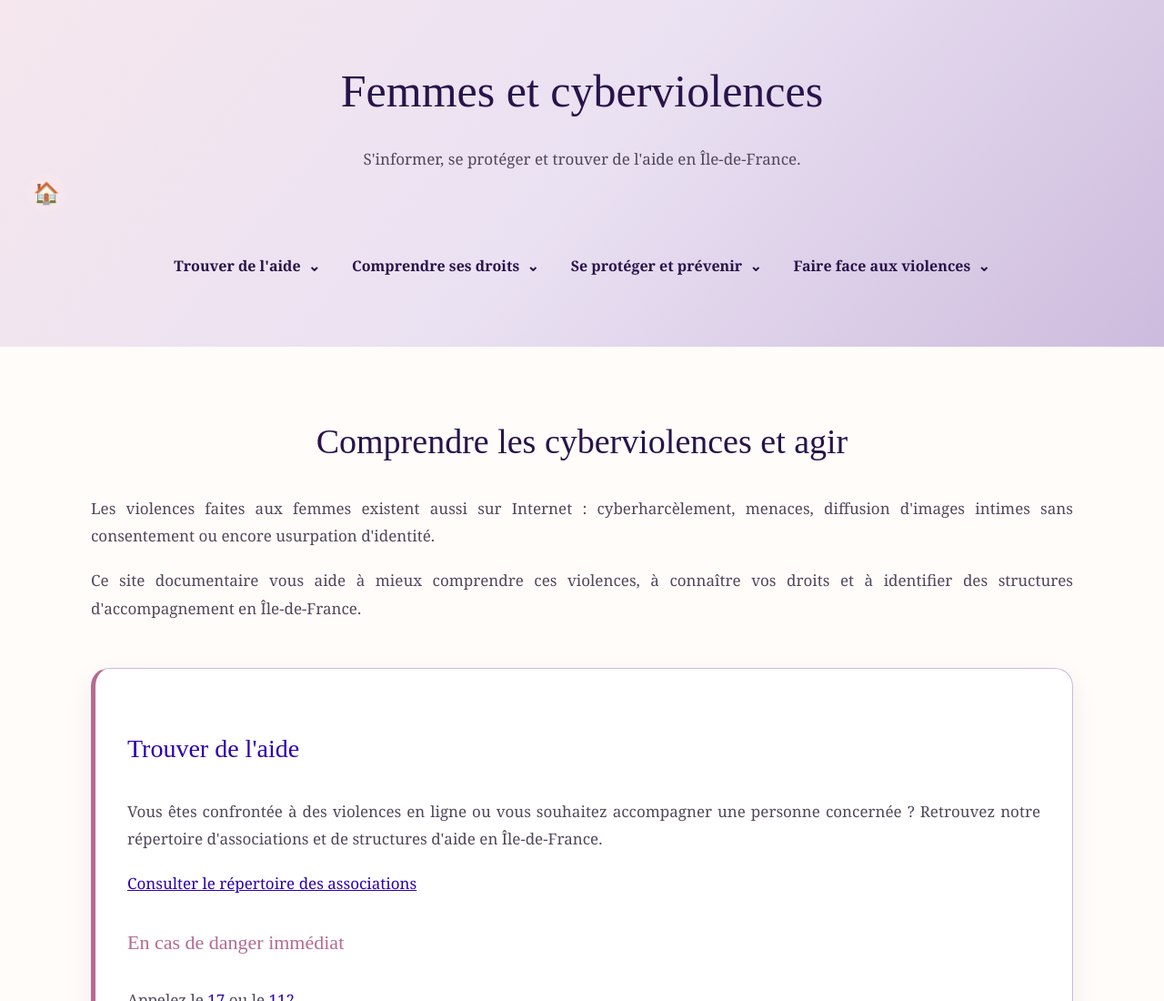
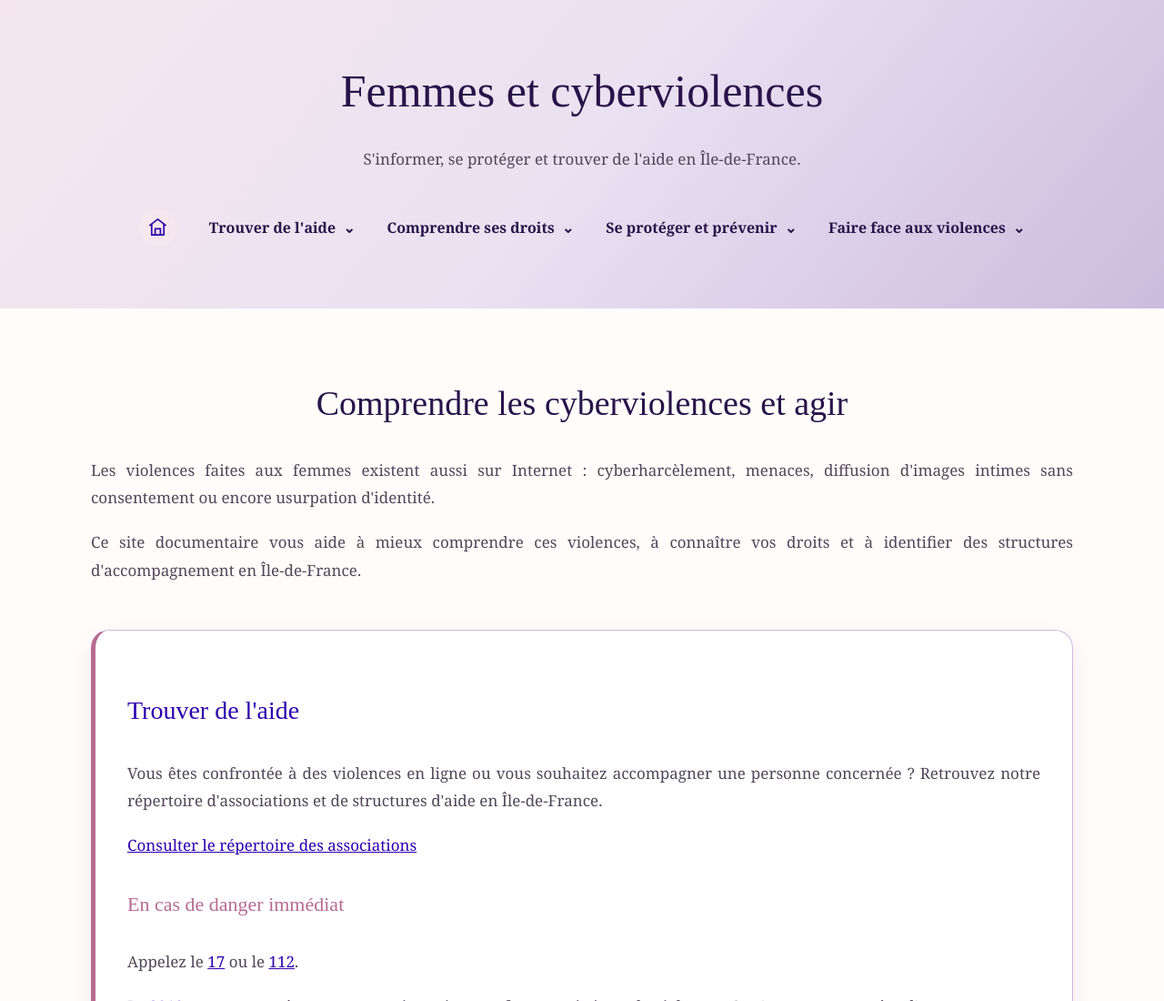
Before and after one commit to sijran/site-associations-femmes, a plain HTML site: page index.html in a window 1280 px wide. Shown: the top 1100 px of the page at 91% size. Drawn offline with Linux system fonts and the light colour scheme.

Commit message:
Update index.html

```diff
--- a/index.html
+++ b/index.html
@@ -59,10 +59,35 @@ document.addEventListener("DOMContentLoaded", function () {
         <p>S'informer, se protéger et trouver de l'aide en Île-de-France.</p>
     </div>
 
-    <!-- MENU PRINCIPAL -->
 
-    <a href="index.html" class="bouton-accueil" aria-label="Retour à l'accueil" title="Accueil"> 🏠</a>
-    <nav class="navigation-principale" aria-label="Navigation principale">
+<!-- MENU PRINCIPAL -->
+
+<nav class="navigation-principale" aria-label="Navigation principale">
+
+    <!-- BOUTON ACCUEIL AVEC LOGO MAISON -->
+    <a href="index.html"
+       class="bouton-accueil"
+       aria-label="Retour à l'accueil"
+       title="Accueil">
+
+        <svg xmlns="http://www.w3.org/2000/svg"
+             width="23"
+             height="23"
+             viewBox="0 0 24 24"
+             fill="none"
+             stroke="currentColor"
+             stroke-width="1.8"
+             stroke-linecap="round"
+             stroke-linejoin="round"
+             aria-hidden="true">
+
+            <path d="m3 10 9-7 9 7"/>
+            <path d="M5 9v12h14V9"/>
+            <path d="M9 21v-7h6v7"/>
+
+        </svg>
+
+    </a>
 
         <details class="menu-deroulant">
             <summary>Trouver de l'aide</summary>
```
